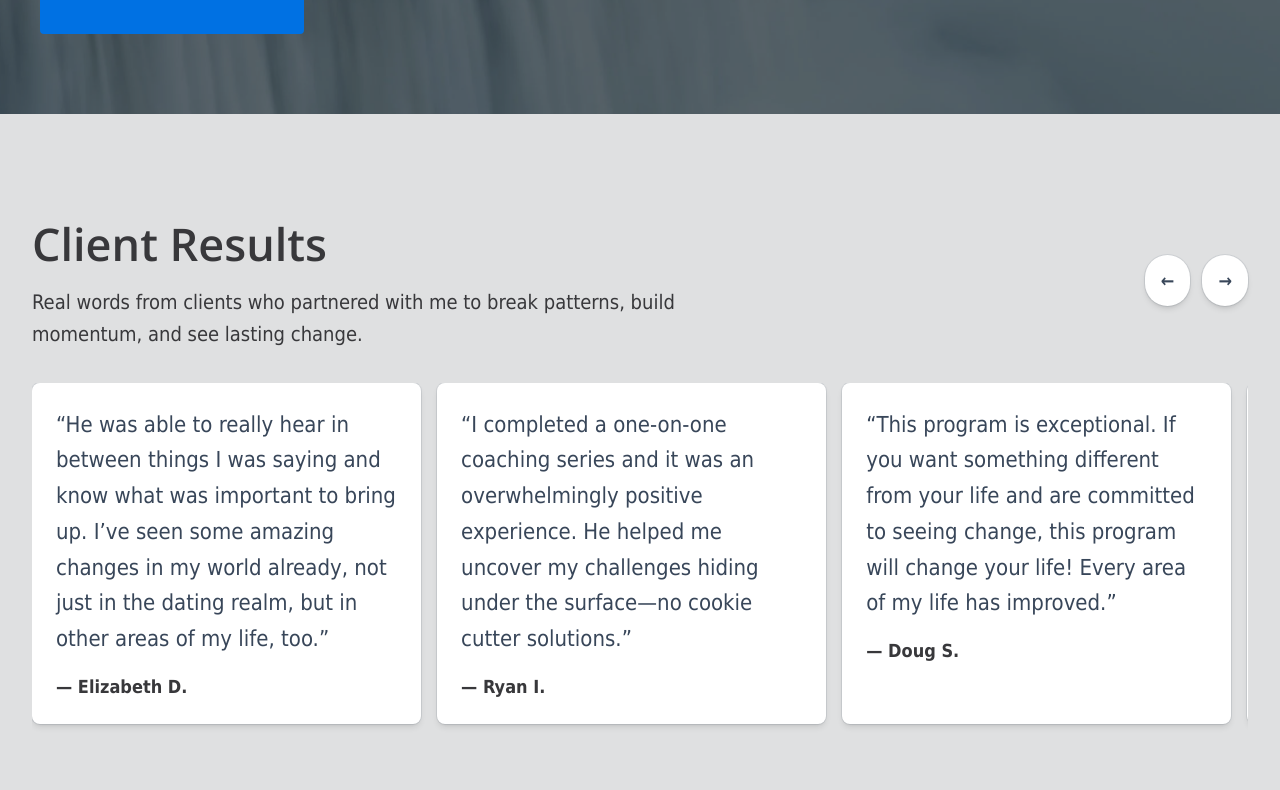
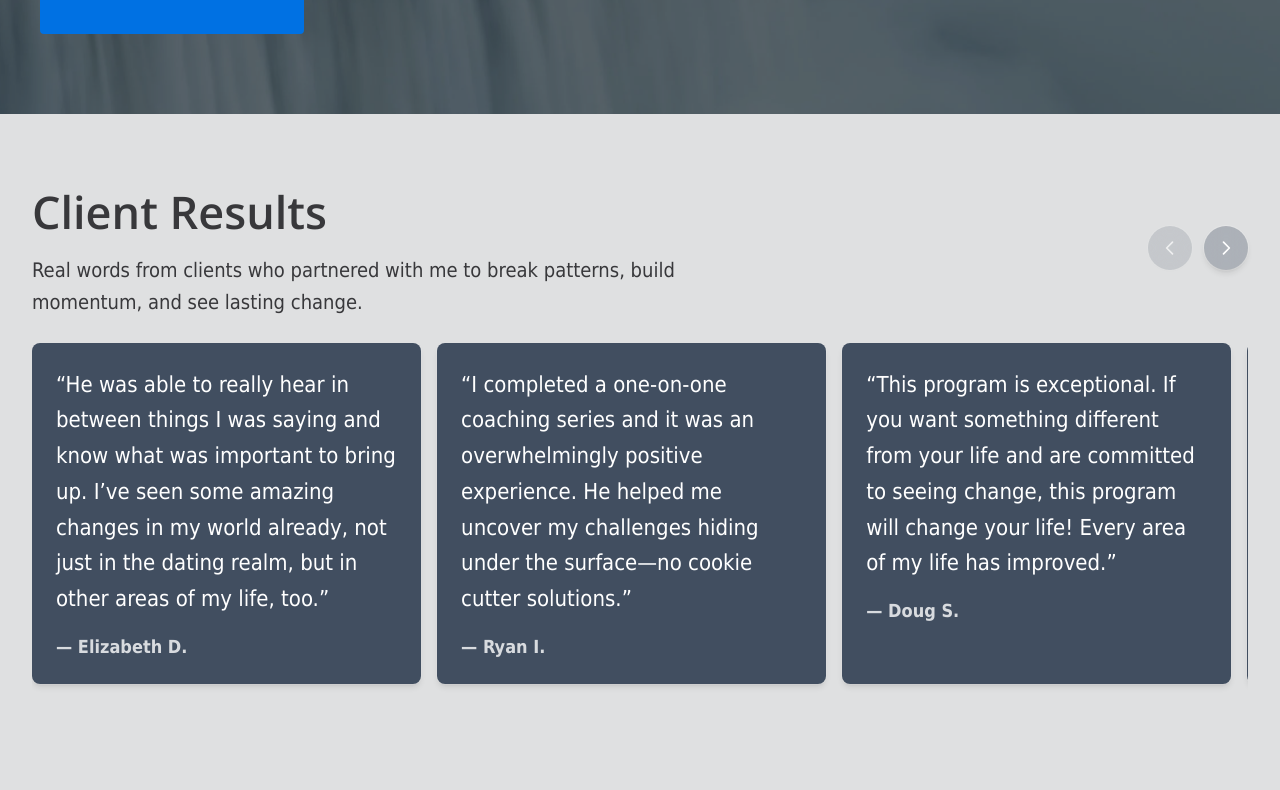
Before and after one commit to michaelzick/michaelzick.com, a Next.js app: page / in a window 1280 px wide. Shown: the part 4090-4880 px from the top of the page. Built offline with nearby package versions, Linux system fonts and the light colour scheme.

Commit message:
frosted glass + chevron nav btns; darkened cards

```diff
--- a/components/sections/TestimonialsCarouselSection.tsx
+++ b/components/sections/TestimonialsCarouselSection.tsx
@@ -1,6 +1,6 @@
 'use client';
 
-import { useRef } from 'react';
+import { useEffect, useRef, useState } from 'react';
 
 interface Testimonial {
   quote: string;
@@ -42,6 +42,29 @@ const testimonials: Testimonial[] = [
 
 export function TestimonialsCarouselSection() {
   const scrollRef = useRef<HTMLDivElement>(null);
+  const [isAtStart, setIsAtStart] = useState(true);
+  const [isAtEnd, setIsAtEnd] = useState(false);
+
+  useEffect(() => {
+    const node = scrollRef.current;
+    if (!node) return;
+
+    const updatePositions = () => {
+      const { scrollLeft, scrollWidth, clientWidth } = node;
+      const maxScroll = scrollWidth - clientWidth;
+      setIsAtStart(scrollLeft <= 1);
+      setIsAtEnd(scrollLeft >= maxScroll - 1);
+    };
+
+    updatePositions();
+    node.addEventListener('scroll', updatePositions, { passive: true });
+    window.addEventListener('resize', updatePositions);
+
+    return () => {
+      node.removeEventListener('scroll', updatePositions);
+      window.removeEventListener('resize', updatePositions);
+    };
+  }, []);
 
   const handleScroll = (direction: 'left' | 'right') => {
     const node = scrollRef.current;
@@ -51,8 +74,8 @@ export function TestimonialsCarouselSection() {
   };
 
   return (
-    <section className="bg-[rgb(var(--light-grey))] px-6 py-16 text-default-grey md:px-8 md:py-24">
-      <div className="mx-auto max-w-[1400px] space-y-8">
+    <section className="bg-[rgb(var(--light-grey))] px-6 pt-12 pb-16 text-default-grey md:px-8 md:pt-16 md:pb-24">
+      <div className="mx-auto max-w-[1400px] space-y-6">
         <div className="flex items-center justify-between gap-4">
           <div className="space-y-2">
             <h2 className="text-[45px] font-semibold">Client Results</h2>
@@ -64,18 +87,24 @@ export function TestimonialsCarouselSection() {
             <button
               type="button"
               aria-label="Previous testimonial"
+              disabled={isAtStart}
               onClick={() => handleScroll('left')}
-              className="rounded-full bg-white px-4 py-3 text-[18px] font-semibold text-dark-blue shadow-md ring-1 ring-dark-blue/10 transition hover:-translate-y-0.5 hover:shadow-lg focus:outline-none focus-visible:ring-2 focus-visible:ring-primary-blue"
+              className="flex h-11 w-11 items-center justify-center rounded-full bg-dark-blue/30 text-white shadow-md ring-1 ring-white/20 backdrop-blur-md transition hover:bg-dark-blue/45 focus:outline-none focus-visible:ring-2 focus-visible:ring-white/70 disabled:cursor-not-allowed disabled:opacity-50 disabled:shadow-sm"
             >
-              ←
+              <svg aria-hidden="true" className="h-5 w-5" viewBox="0 0 24 24" fill="none" stroke="currentColor" strokeWidth="2">
+                <path strokeLinecap="round" strokeLinejoin="round" d="M15 19l-7-7 7-7" />
+              </svg>
             </button>
             <button
               type="button"
               aria-label="Next testimonial"
+              disabled={isAtEnd}
               onClick={() => handleScroll('right')}
-              className="rounded-full bg-white px-4 py-3 text-[18px] font-semibold text-dark-blue shadow-md ring-1 ring-dark-blue/10 transition hover:-translate-y-0.5 hover:shadow-lg focus:outline-none focus-visible:ring-2 focus-visible:ring-primary-blue"
+              className="flex h-11 w-11 items-center justify-center rounded-full bg-dark-blue/30 text-white shadow-md ring-1 ring-white/20 backdrop-blur-md transition hover:bg-dark-blue/45 focus:outline-none focus-visible:ring-2 focus-visible:ring-white/70 disabled:cursor-not-allowed disabled:opacity-50 disabled:shadow-sm"
             >
-              →
+              <svg aria-hidden="true" className="h-5 w-5" viewBox="0 0 24 24" fill="none" stroke="currentColor" strokeWidth="2">
+                <path strokeLinecap="round" strokeLinejoin="round" d="M9 5l7 7-7 7" />
+              </svg>
             </button>
           </div>
         </div>
@@ -90,12 +119,12 @@ export function TestimonialsCarouselSection() {
             {testimonials.map((testimonial, index) => (
               <figure
                 key={index}
-                className="snap-start shrink-0 basis-full rounded-lg bg-white p-6 shadow-md ring-1 ring-dark-blue/10 md:basis-[60%] lg:basis-[45%] xl:basis-[32%]"
+                className="snap-start shrink-0 basis-full rounded-lg bg-dark-blue/95 p-6 shadow-md ring-1 ring-white/15 backdrop-blur-md md:basis-[60%] lg:basis-[45%] xl:basis-[32%]"
               >
-                <blockquote className="text-[22px] leading-relaxed text-dark-blue">
+                <blockquote className="text-[22px] leading-relaxed text-white">
                   “{testimonial.quote}”
                 </blockquote>
-                <figcaption className="mt-4 text-[18px] font-semibold text-default-grey">
+                <figcaption className="mt-4 text-[18px] font-semibold text-white/80">
                   — {testimonial.author}
                 </figcaption>
               </figure>
@@ -106,18 +135,24 @@ export function TestimonialsCarouselSection() {
             <button
               type="button"
               aria-label="Previous testimonial"
+              disabled={isAtStart}
               onClick={() => handleScroll('left')}
-              className="rounded-full bg-white px-4 py-3 text-[18px] font-semibold text-dark-blue shadow-md ring-1 ring-dark-blue/10 transition hover:-translate-y-0.5 hover:shadow-lg focus:outline-none focus-visible:ring-2 focus-visible:ring-primary-blue"
+              className="flex h-11 w-11 items-center justify-center rounded-full bg-dark-blue/30 text-white shadow-md ring-1 ring-white/20 backdrop-blur-md transition hover:bg-dark-blue/45 focus:outline-none focus-visible:ring-2 focus-visible:ring-white/70 disabled:cursor-not-allowed disabled:opacity-50 disabled:shadow-sm"
             >
-              ←
+              <svg aria-hidden="true" className="h-5 w-5" viewBox="0 0 24 24" fill="none" stroke="currentColor" strokeWidth="2">
+                <path strokeLinecap="round" strokeLinejoin="round" d="M15 19l-7-7 7-7" />
+              </svg>
             </button>
             <button
               type="button"
               aria-label="Next testimonial"
+              disabled={isAtEnd}
               onClick={() => handleScroll('right')}
-              className="rounded-full bg-white px-4 py-3 text-[18px] font-semibold text-dark-blue shadow-md ring-1 ring-dark-blue/10 transition hover:-translate-y-0.5 hover:shadow-lg focus:outline-none focus-visible:ring-2 focus-visible:ring-primary-blue"
+              className="flex h-11 w-11 items-center justify-center rounded-full bg-dark-blue/30 text-white shadow-md ring-1 ring-white/20 backdrop-blur-md transition hover:bg-dark-blue/45 focus:outline-none focus-visible:ring-2 focus-visible:ring-white/70 disabled:cursor-not-allowed disabled:opacity-50 disabled:shadow-sm"
             >
-              →
+              <svg aria-hidden="true" className="h-5 w-5" viewBox="0 0 24 24" fill="none" stroke="currentColor" strokeWidth="2">
+                <path strokeLinecap="round" strokeLinejoin="round" d="M9 5l7 7-7 7" />
+              </svg>
             </button>
           </div>
         </div>
```
